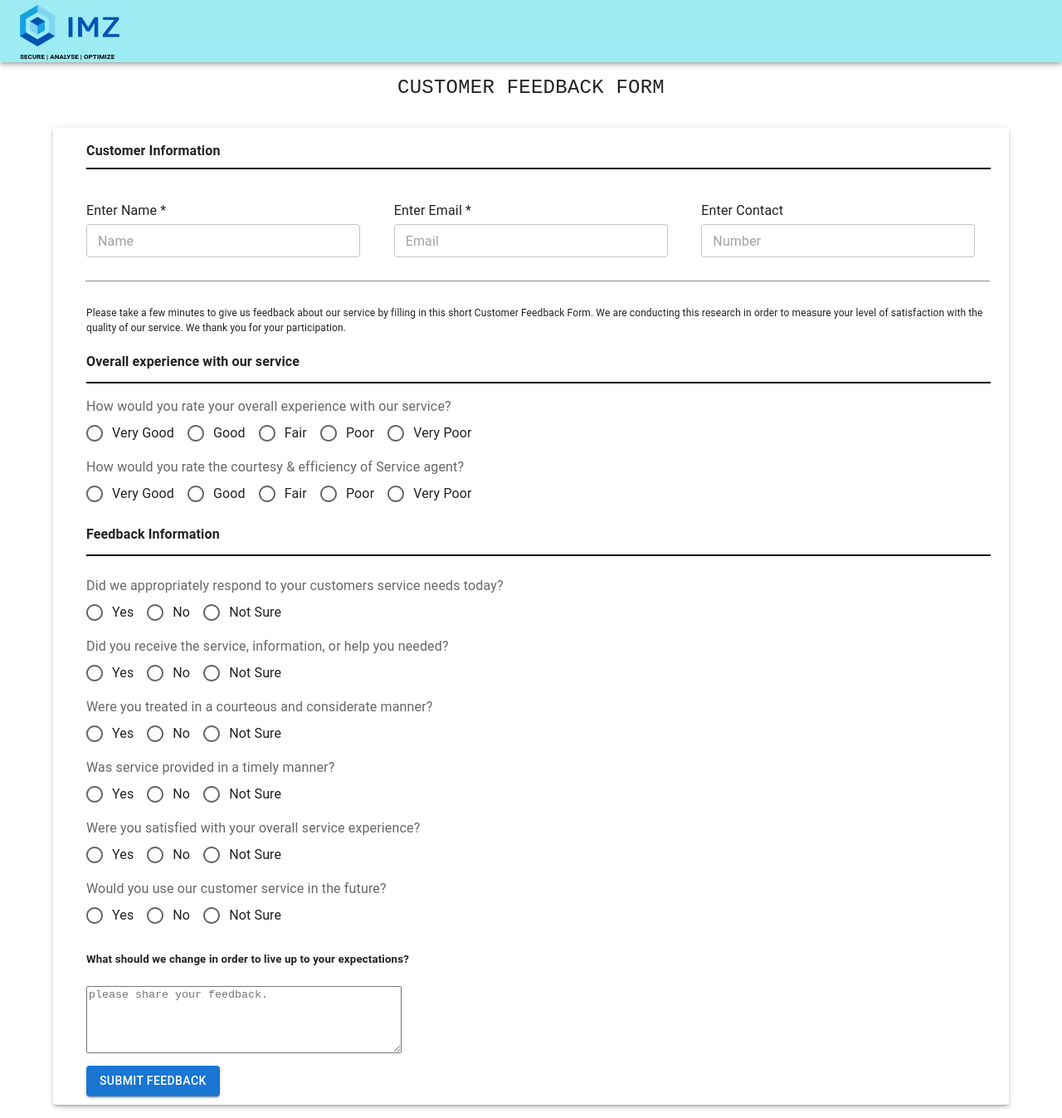
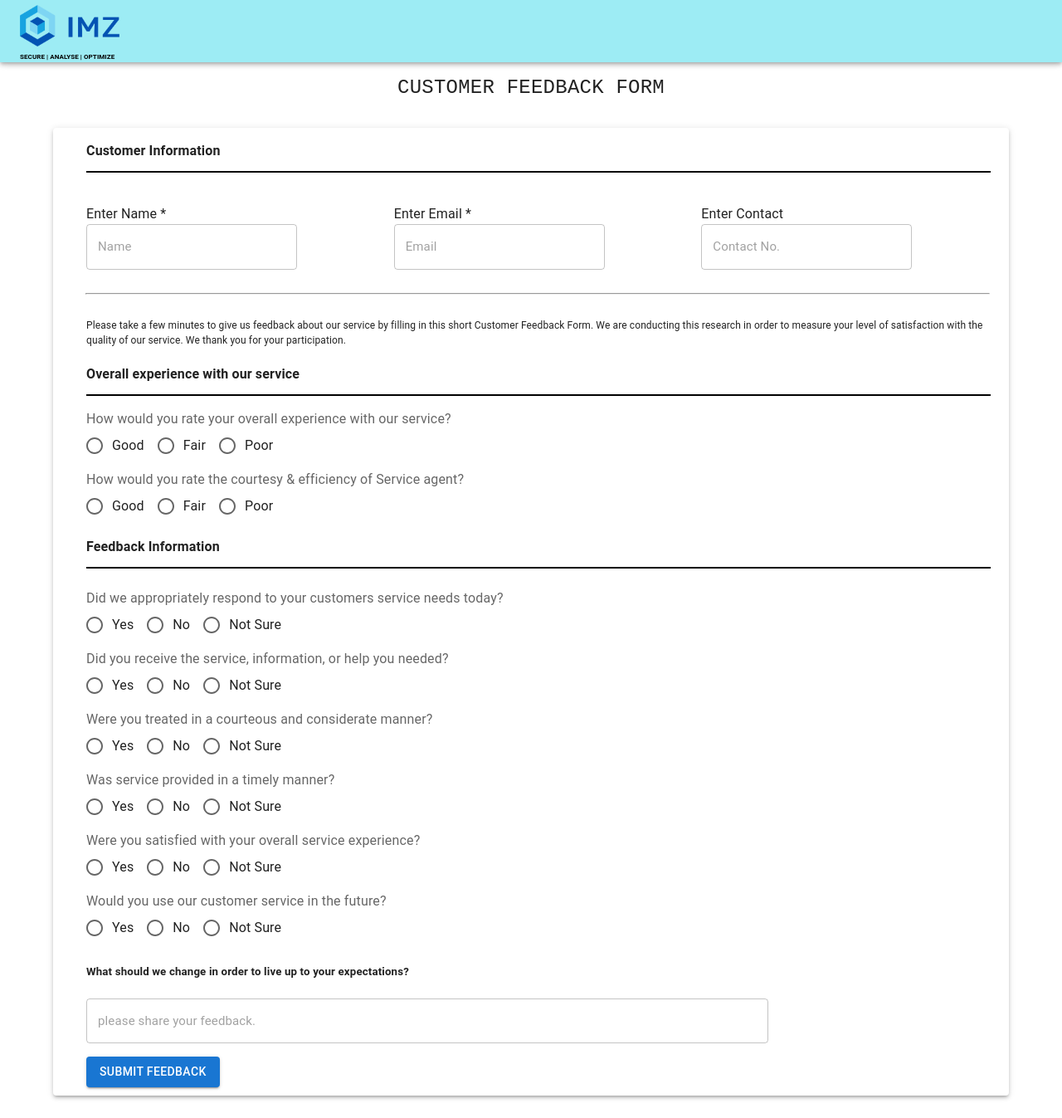
Before and after one commit to arunodayasingh/feedback, a React (Create React App) app: page / in a window 1280 px wide. Shown: the whole page at 83% size. Built offline with nearby package versions, Linux system fonts and the light colour scheme.

Commit message:
fed back updates

```diff
--- a/package.json
+++ b/package.json
@@ -5,8 +5,8 @@
   "dependencies": {
     "@emotion/react": "^11.9.0",
     "@emotion/styled": "^11.8.1",
-    "@mui/icons-material": "^5.8.0",
-    "@mui/material": "^5.8.1",
+    "@mui/icons-material": "^5.8.2",
+    "@mui/material": "^5.8.2",
     "@testing-library/jest-dom": "^5.16.4",
     "@testing-library/react": "^13.2.0",
     "@testing-library/user-event": "^13.5.0",
--- a/src/App.js
+++ b/src/App.js
@@ -3,12 +3,15 @@ import React from 'react'
 // import CustomerFeedback from './components/customer_feedback'
 import BackToTop from './components/customer feedback2'
 import { BrowserRouter,Routes,Route } from 'react-router-dom'
-import Thankyou from './components/thankyou'
+import Thankyou from './components/thankyou';
+
 
 const App = () => {
   return (
+    <div>
+
     <BrowserRouter>
-    <div>
+    <div >
     <Routes>
       <Route extact path="/"  element={<BackToTop/>} />
       <Route extact path="/thankyou" element={<Thankyou/>} />
@@ -16,6 +19,7 @@ const App = () => {
     </div>
 
     </BrowserRouter>
+    </div>
   )
 }
 
--- a/src/components/customer feedback2.jsx
+++ b/src/components/customer feedback2.jsx
@@ -1,30 +1,18 @@
 import * as React from 'react';
 import { useState } from 'react';
 import PropTypes from 'prop-types';
-import Typography from '@mui/material/Typography';
-import useScrollTrigger from '@mui/material/useScrollTrigger';
-import Box from '@mui/material/Box';
-import Container from '@mui/material/Container';
-import Fab from '@mui/material/Fab';
+import {Typography,useScrollTrigger} from '@mui/material';
 import KeyboardArrowUpIcon from '@mui/icons-material/KeyboardArrowUp';
-import Zoom from '@mui/material/Zoom';
-import Paper from '@mui/material/Paper';
-import {Grid} from '@mui/material';
-import TextField from '@mui/material/TextField';
+import {Paper,Zoom,Container,Box} from '@mui/material';
+import {Grid,TextField,Radio,RadioGroup,FormControlLabel,FormLabel,FormControl,Button,Fab} from '@mui/material';
 import "./feedback.css";
-import Radio from '@mui/material/Radio';
-import RadioGroup from '@mui/material/RadioGroup';
-import FormControlLabel from '@mui/material/FormControlLabel';
-import FormControl from '@mui/material/FormControl';
-import FormLabel from '@mui/material/FormLabel';
 import { send } from 'emailjs-com';
-import Button from "@mui/material/Button";
 import Swal from 'sweetalert2';
-import TextareaAutosize from '@mui/material/TextareaAutosize';
 import { useNavigate} from "react-router-dom";
 import Appbaar from "./appbar";
 // import Loader from "react-loader-spinner";
 import LoadingSpinner from './loadingSpinner';
+
 
 
 function ScrollTop(props) {
@@ -79,7 +67,7 @@ export default function BackToTop(props) {
 
     const [toSend, setToSend] = useState({
         from_name: '',
-        to_name: 'arunodaya',
+        to_name: 'Customer Support ',
         email: '',
         contact: '',
         message: '',
@@ -91,7 +79,7 @@ export default function BackToTop(props) {
         value6: '',
         value7: '',
         value8: '',
-        reply_to: 'arunodaya.singh@imzcorporate.com',
+        reply_to: 'customer.support@imzcorporate.com',
       });
 
       const [isLoading,setIsLoading] = useState(false);
@@ -163,26 +151,27 @@ export default function BackToTop(props) {
                  alignItems="flex-start"
 
                  >
-                <Grid xs={12} style={{marginLeft:"24px"}}>
 
+             <Grid xs={12} style={{marginLeft:"24px"}}>
                 <Typography
-                style={{fontWeight:"bolder",marginTop:"16px",borderRadius:"6px",display:"inline-flex"}}>
+                style={{fontWeight:"bolder",marginTop:"16px",marginBottom:"4px",display:"inline-flex",}}>
+
                   Customer Information
                 </Typography>
                 <hr style={{width:"98%",border:"1px solid black",marginRight:"48px"}}/>
 
 
-                <Grid container  xs={12} md={12} style={{marginTop:"12px",marginBottom:"6px"}}>
+                <Grid container xs={12} md={12} lg={12} style={{marginTop:"12px",marginBottom:"6px"}}>
 
-                <Grid  xs={12} md={4} style={{marginTop:"26px"}}>
+                <Grid  xs={8} md={6} lg={4} style={{marginTop:"26px",}}>
 
-                  <Grid  xs={12} md={4}>
+                  <Grid  xs={12} md={6} >
                   <Typography>
                     Enter Name *
                   </Typography>
 
                   </Grid>
-                  <Grid xs={12} md={4}>
+                  <Grid xs={12} md={6} >
                   <TextField
                     required
                     type="text"
@@ -190,23 +179,28 @@ export default function BackToTop(props) {
                     placeholder="Name"
                     value={toSend.from_name}
                     onChange={handleChange}
-                    size= "small"
-                    style={{height:"40px", width:"330px",marginRight:"24px",marginTop:"4px"}}
+                    style ={{width: '100%',paddingRight:"16px"}}
+                    InputProps={{ style: { fontSize: 15,width:"150%",marginRight:"12px" } }}
+                    // style={{height:"40px", width:"330px",marginRight:"24px",marginTop:"4px",display:""}}
+
+
+
                     />
 
                   </Grid>
 
                 </Grid>
 
-                <Grid  xs={12} md={4} style={{marginTop:"26px"}}>
 
-                      <Grid xs={12} md={4}>
+                <Grid  xs={8} md={6}  lg={4} style={{marginTop:"26px"}}>
+
+                      <Grid xs={12} md={6} lg={6}>
                         <Typography>
                           Enter Email *
                         </Typography>
                       </Grid>
 
-                      <Grid xs={12} md={4}>
+                      <Grid xs={12} md={6} lg={6}>
                       <TextField
                         required
                         type="text"
@@ -214,31 +208,31 @@ export default function BackToTop(props) {
                         placeholder="Email"
                         value={toSend.email}
                         onChange={handleChange}
-                        size= "small"
-                        style={{height:"40px", width:"330px",marginRight:"24px",marginTop:"4px"}}
+                        style ={{width: '100%',paddingRight:"16px"}}
+                        InputProps={{ style: { fontSize: 15,width:"150%",marginRight:"12px" } }}
                         />
 
                       </Grid>
                     </Grid>
 
-                    <Grid  xs={12} md={4} style={{marginTop:"26px"}}>
+                    <Grid  xs={8} md={6} lg={4} style={{marginTop:"26px",}}>
 
-                        <Grid xs={12} md={4}>
+                        <Grid xs={12} md={6}>
                           <Typography>
                             Enter Contact
                           </Typography>
                         </Grid>
 
-                        <Grid xs={12} md={4}>
+                        <Grid xs={12} md={6} >
                         <TextField
                           required
                           type="tel"
                           name="contact"
-                          placeholder="Number"
+                          placeholder="Contact No."
                           value={toSend.contact}
                           onChange={handleChange}
-                          size= "small"
-                          style={{height:"40px", width:"330px",marginRight:"24px",marginTop:"4px"}}
+                          style ={{width: '100%',paddingRight:"16px"}}
+                          InputProps={{ style: { fontSize: 15,width:"150%"} }}
                           />
 
                         </Grid>
@@ -269,7 +263,7 @@ export default function BackToTop(props) {
                 </Typography>
                 <hr style={{width:"98%",border:"1px solid black",marginRight:"48px"}}/>
 
-            <Grid xs={6} md={12} style={{marginTop:"16px"}}>
+            <Grid xs={12} md={12} style={{marginTop:"16px"}}>
 
                 <FormControl>
       <FormLabel id="demo-row-radio-buttons-group-label">How would you rate your overall experience with our service?</FormLabel>
@@ -282,11 +276,11 @@ export default function BackToTop(props) {
       onChange={handleChange}
 
       >
-        <FormControlLabel value="very good" control={<Radio />} label="Very Good" />
-        <FormControlLabel value="good" control={<Radio />} label="Good" />
-        <FormControlLabel value="fair" control={<Radio />} label="Fair" />
-        <FormControlLabel value="poor" control={<Radio />} label="Poor" />
-        <FormControlLabel value="very poor" control={<Radio />} label="Very Poor" />
+
+        <FormControlLabel value="Good" control={<Radio />} label="Good" />
+        <FormControlLabel value="Average" control={<Radio />} label="Fair" />
+        <FormControlLabel value="Poor" control={<Radio />} label="Poor" />
+
 
       </RadioGroup>
 
@@ -299,11 +293,9 @@ export default function BackToTop(props) {
        value= {toSend.value2}
       onChange={handleChange}
       >
-        <FormControlLabel value="very good" control={<Radio />} label="Very Good" />
-        <FormControlLabel value="good" control={<Radio />} label="Good" />
-        <FormControlLabel value="fair" control={<Radio />} label="Fair" />
-        <FormControlLabel value="poor" control={<Radio />} label="Poor" />
-        <FormControlLabel value="very poor" control={<Radio />} label="Very Poor" />
+         <FormControlLabel value="Good" control={<Radio />} label="Good" />
+        <FormControlLabel value="Average" control={<Radio />} label="Fair" />
+        <FormControlLabel value="Poor" control={<Radio />} label="Poor" />
 
       </RadioGroup>
     </FormControl>
@@ -419,20 +411,31 @@ Feedback Information
     </FormControl>
 
 
-    <Grid xs={6} md={12} style={{marginTop:"16px"}}>
+    <Grid xs={12} md={12} style={{marginTop:"16px",marginBottom:"8px"}}>
+        <Grid xs={12} md={12}>
 
         <Typography>
             <h5>What should we change in order to live up to your expectations?</h5>
-            <TextareaAutosize
+        </Typography>
+        </Grid>
+
+        <Grid xs={12} md={12} >
+
+            <TextField
             aria-label="minimum height"
-            minRows={5}
+
             placeholder="please share your feedback."
-            style={{ width: 380 }}
+            style ={{width: '100%',paddingRight:"16px"}}
+            InputProps={{ style: { fontSize: 15,width:"75%" } }}
+            multiLine={true}
+            rows={4}
+
             name="message"
             value={toSend.message}
             onChange={handleChange}
           />
-        </Typography>
+          </Grid>
+
     </Grid>
 
 
--- a/src/components/feedback.css
+++ b/src/components/feedback.css
@@ -1,3 +1,5 @@
+
+
 .Feedback_head{
     text-align: center;
     padding: 10px 0 10px 0;
--- a/src/components/thankyou.jsx
+++ b/src/components/thankyou.jsx
@@ -70,15 +70,17 @@ export default function Thankyou(props) {
      <AppBaar/>
       <Container>
         <Box sx={{ my: 2 }}>
-        <Grid xs={12} style={{marginTop:"24px"}}>
+        <Grid xs={12} style={{marginTop:"34px"}}>
              <Typography style={{fontFamily:"monospace",textAlign:"center",fontSize:"24px",marginTop:"15px"}}>
                  CUSTOMER FEEDBACK FORM
              </Typography>
 
          </Grid>
-      <Paper elevation={3} style={{marginTop:"30px",paddingLeft:"16px"}}>
+      <Paper elevation={3} style={{marginTop:"35px",paddingLeft:"16px"}}>
 
-                <Typography style={{fontSize:"126px",fontWeight:"bold",fontFamily:"monospace",textAlign:"center"}}>
+                <Typography style={{fontSize:"80px",fontWeight:"bold",fontFamily:"monospace",textAlign:"center",}}
+
+                >
 
                     THANK YOU
 
--- a/src/index.css
+++ b/src/index.css
@@ -5,6 +5,7 @@ body {
     sans-serif;
   -webkit-font-smoothing: antialiased;
   -moz-osx-font-smoothing: grayscale;
+  background: "#f4fafe";
 }
 
 code {
```
Also changed, not shown: src/App.css (deleted, +0 -38 lines), 1 other file (tests, documents, lock files or other folders).
